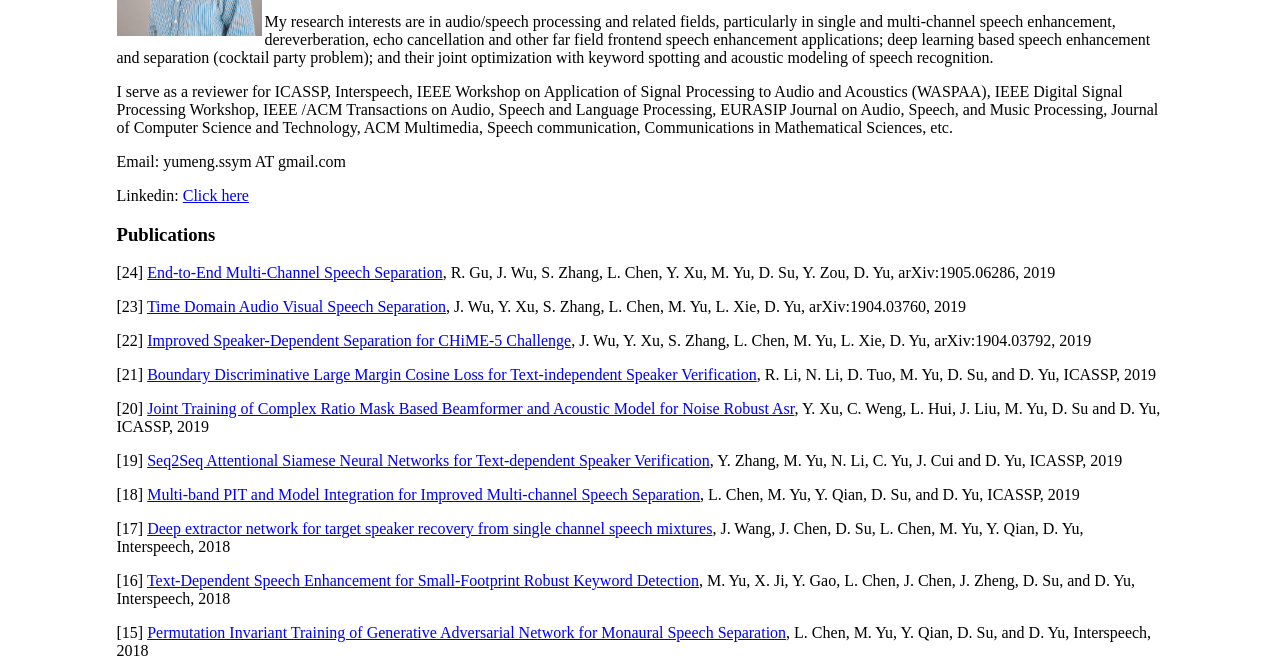
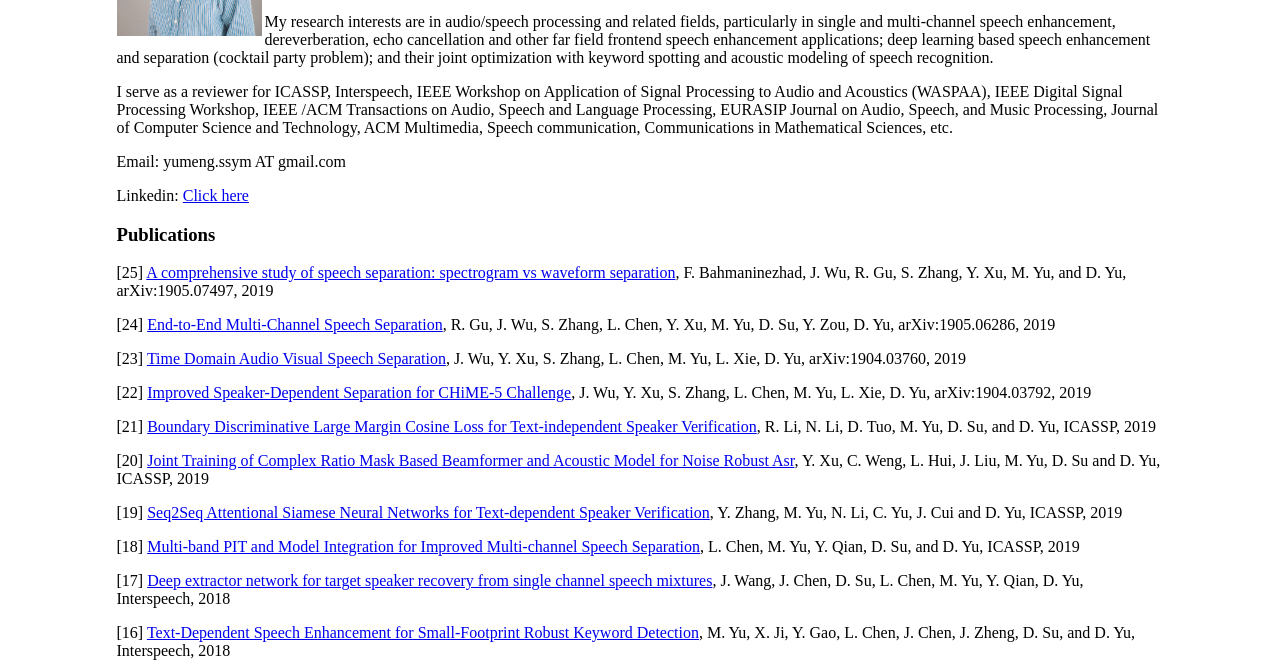
Before and after one commit to raymond-myu/raymond-myu.github.io, a plain HTML site: page index.html in a window 1280 px wide. Shown: the part 133-800 px from the top of the page. Drawn offline with Linux system fonts and the light colour scheme.

Commit message:
publication updated

```diff
--- a/index.html
+++ b/index.html
@@ -25,6 +25,9 @@ EURASIP Journal on Audio, Speech, and Music Processing, Journal of Computer Scie
 
 
 <h3>Publications</h3>
+
+<p>[25] <a href="https://arxiv.org/pdf/1905.07497.pdf" target="_blank">A comprehensive study of speech separation: spectrogram vs waveform
+separation</a>, F. Bahmaninezhad, J. Wu, R. Gu, S. Zhang, Y. Xu, M. Yu, and D. Yu, arXiv:1905.07497, 2019</p>
 
 <p>[24] <a href="https://arxiv.org/pdf/1905.06286" target="_blank">End-to-End Multi-Channel Speech Separation</a>,
 R. Gu, J. Wu, S. Zhang, L. Chen, Y. Xu, M. Yu, D. Su, Y. Zou, D. Yu, arXiv:1905.06286, 2019</p>
```
